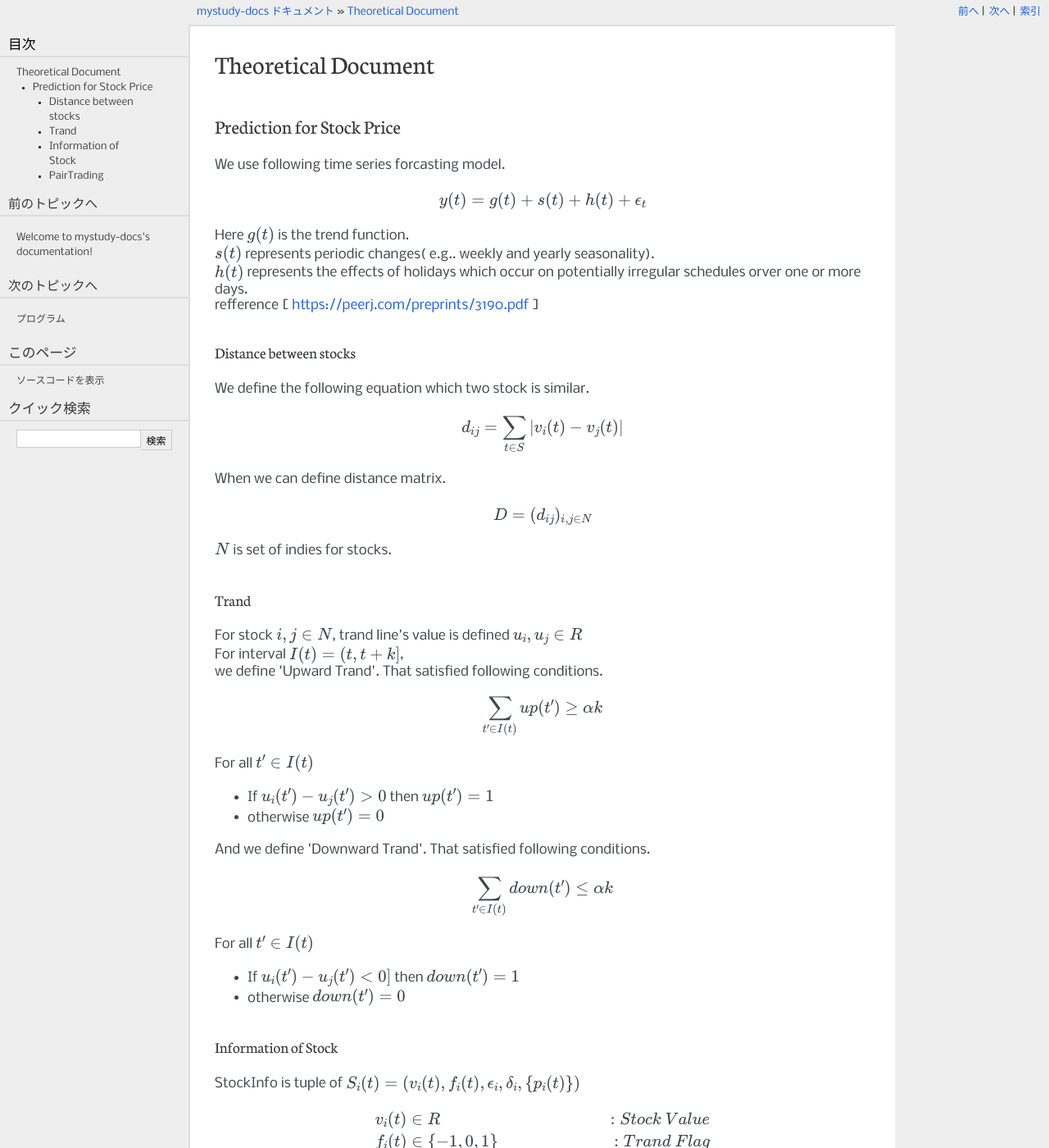
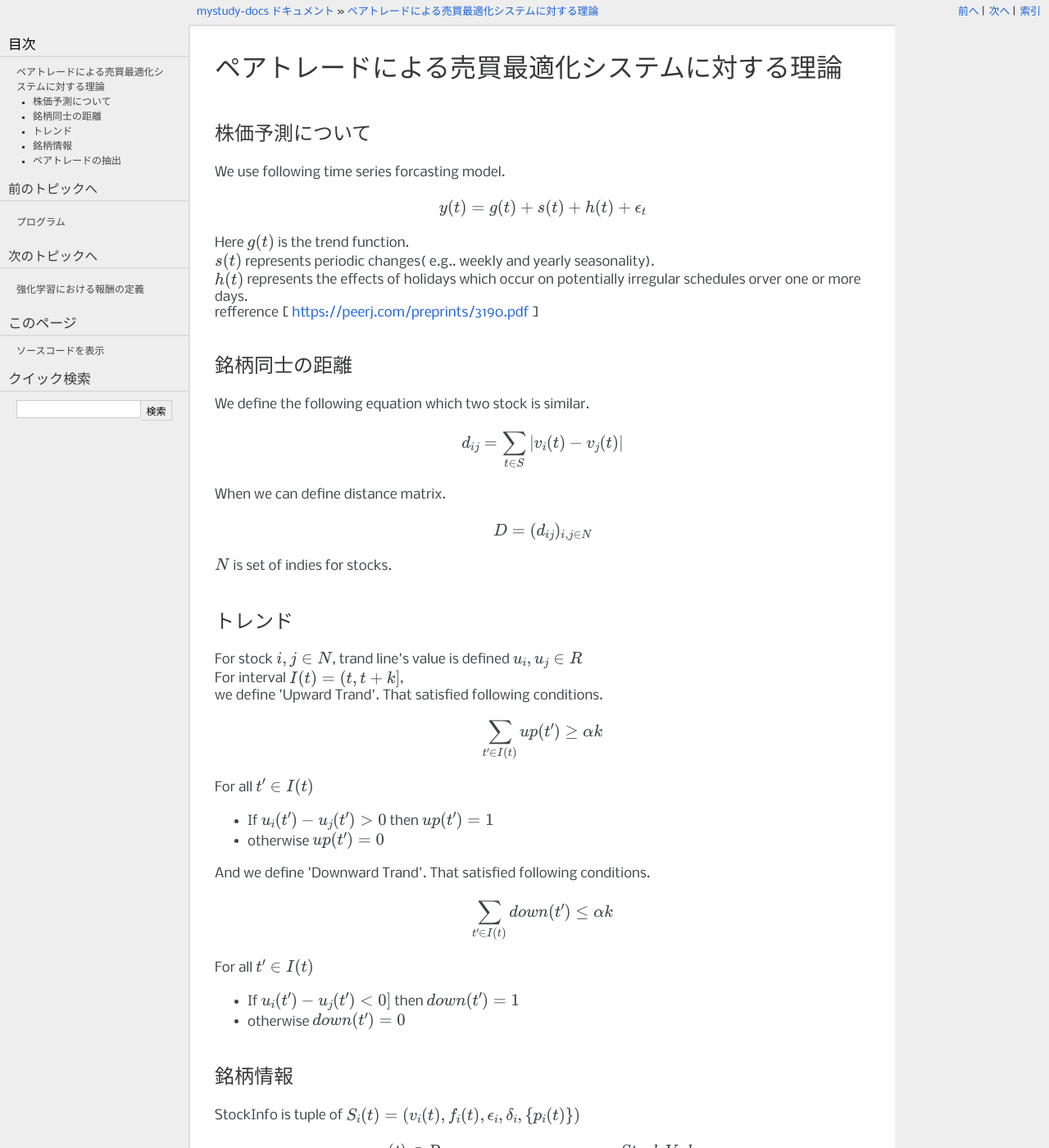
Before and after one commit to daring-board/MyStudy, a Sphinx documentation site: the page built from pred_fx/document/source/th1.rst, in a window 1280 px wide and 1400 px high. Shown: the whole window at 82% size. Built offline with Sphinx 7.4.7, drawn with Linux system fonts in a browser that asks for light colours; some of the changed text lies outside the part shown.

Commit message:
ドキュメントを更新。

```diff
--- a/pred_fx/document/source/index.rst
+++ b/pred_fx/document/source/index.rst
@@ -10,8 +10,9 @@ Welcome to mystudy-docs's documentation!
    :maxdepth: 2
    :caption: Contents:
 
-   theoretical
    program
+   th1
+   th2
 
 Indices and tables
 ==================
--- a/pred_fx/document/source/theoretical.rst
+++ b/pred_fx/document/source/th1.rst
@@ -1,13 +1,13 @@
-.. _theoretical:
+.. _th1:
 
 .. toctree::
    :maxdepth: 4
 
 
-Theoretical Document
-=========================
+ペアトレードによる売買最適化システムに対する理論
+====================================================
 
-Prediction for Stock Price
+株価予測について
 --------------------------------
 
 We use following time series forcasting model.
@@ -21,8 +21,8 @@ We use following time series forcasting model.
 | refference [ https://peerj.com/preprints/3190.pdf ]
 
 
-Distance between stocks
-^^^^^^^^^^^^^^^^^^^^^^^^^^
+銘柄同士の距離
+--------------------------------
 
 We define the following equation which two stock is similar.
 
@@ -36,8 +36,8 @@ When we can define distance matrix.
 
 :math:`N` is set of indies for stocks.
 
-Trand
-^^^^^^^
+トレンド
+--------------------------------
 
 | For stock :math:`i, j \in N`, trand line's value is defined :math:`u_{i}, u_{j} \in R`
 | For interval :math:`I(t) = (t, t+k]`,
@@ -61,8 +61,8 @@ For all :math:`t' \in I(t)`
 * If :math:`u_{i}(t') - u_{j}(t') < 0]` then :math:`down(t') = 1`
 * otherwise :math:`down(t') = 0`
 
-Information of Stock
-^^^^^^^^^^^^^^^^^^^^^^^^^
+銘柄情報
+--------------------------------
 
 StockInfo is tuple of :math:`S_{i}(t) = (v_{i}(t), f_{i}(t), \epsilon_{i}, \delta_{i}, \{p_{i}(t)\})`
 
@@ -82,7 +82,7 @@ Pair Trade Flag is defined following conditions.
   & & \Leftrightarrow & (f_i(t) \neq f_j(t) \land f_i(t) \neq 0 \land f_j(t) \land 0) \\
   & & & \land (v_j(t+k) =v_i(t+k)) \\
 
-PairTrading
-^^^^^^^^^^^^^^^^
+ペアトレードの抽出
+--------------------------------
 
 Cluster
--- /dev/null
+++ b/pred_fx/document/source/th2.rst
@@ -0,0 +1,34 @@
+.. _th2:
+
+.. toctree::
+   :maxdepth: 4
+
+
+強化学習における報酬の定義
+====================================================
+
+記法
+--------
+
+.. math::
+  & P_t &: 時刻tにおける固定資産額 \\
+  & s_t &: 時刻tにおける保有証券数 \\
+  & c_t &: 時刻tにおける株式の時価(終値) \\
+  & \mu_t(\theta) &: 時刻tにおける株価の\theta次の移動平均 \\
+  & \sigma_t(\theta) &: 時刻tにおける株価の\theta次の移動平均に対する標準偏差 \\
+
+リスクと行動価値の定義
+------------------------------
+
+リスクは『前日の終値』が『前日までの移動平均』との乖離が『前日までの標準偏差』の大きさに対してどの程度かで定義する。
+
+.. math::
+  r_t = \frac{|c_t - \mu_t(\theta)|}{\sigma_t(\theta)}
+
+
+行動は :math:`hold, buy, commit` の3つであり、時刻tにおいてそれぞれの行動を取った場合の報酬を行動価値とする。
+
+.. math::
+  & hold &: P_{t+1} = P_t + s_t  c_t  r_t \\
+  & buy(x > 0) &: P_{t+1} = P_t + (s_t + x)  c_t  r_t - x  c_t \\
+  & commit &: P_{t+1} = P_t + s_t  c_t \\
```
